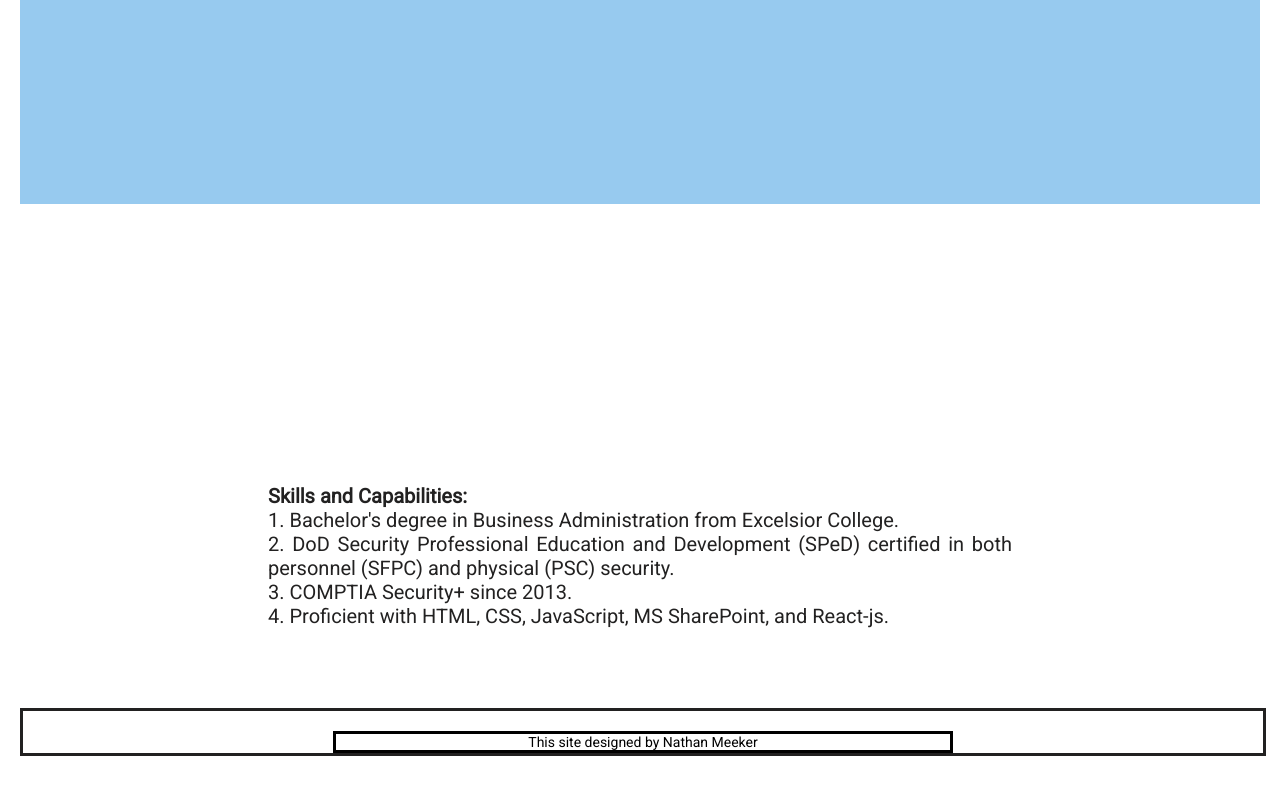
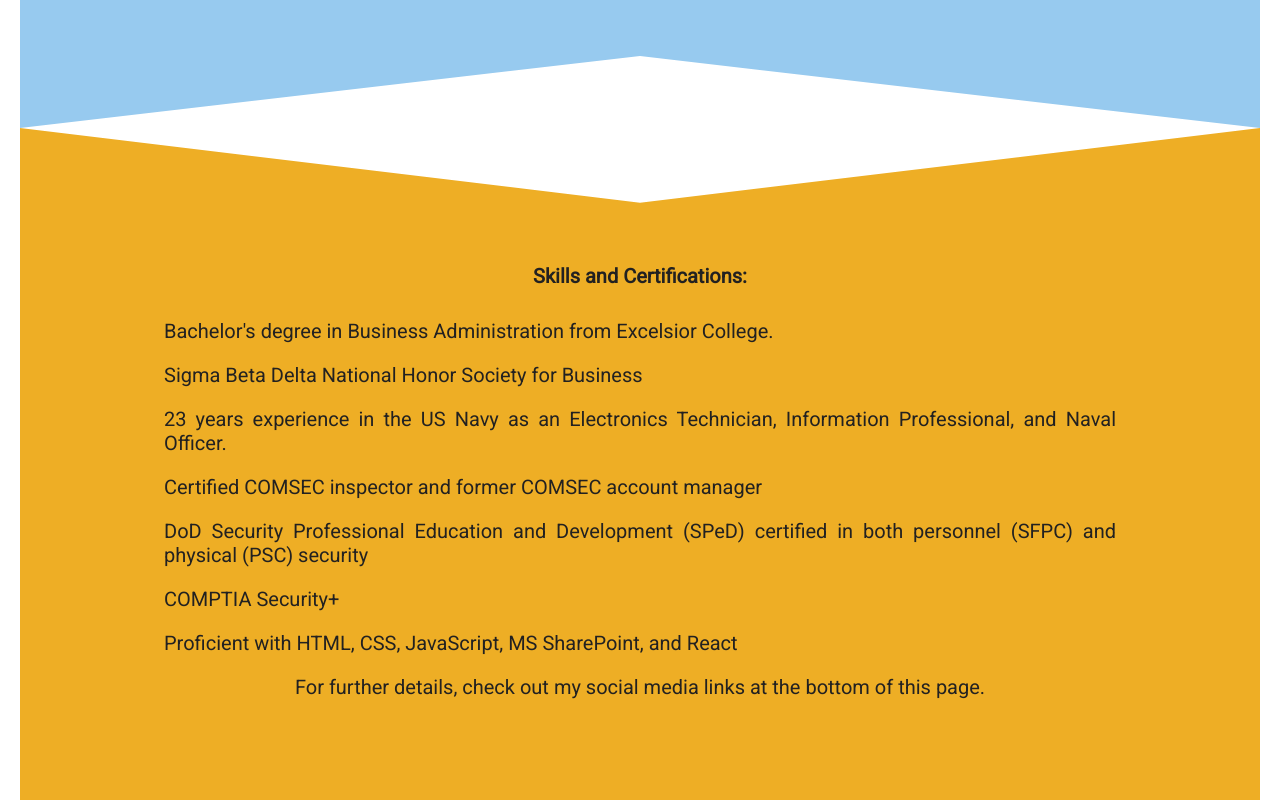
Before and after one commit to navsubrm/portfolio-page, a plain HTML site: page index.html in a window 1280 px wide. Shown: the part 1260-2060 px from the top of the page. Before the commit the page ends 2036 px from the top, so only its background shows below. Drawn offline with Linux system fonts and the light colour scheme.

Commit message:
updated experience Section
Made changes to experience and correct some dificiencies in the section shaping.

```diff
--- a/index.html
+++ b/index.html
@@ -13,9 +13,8 @@
        <div class="nav-menu">
          <nav>
            <ul>
-             <li><a href="#">Home</a></li>
              <li><a href="#aboutMe">About</a></li>
-             <li><a href="#">Experience</a></li>
+             <li><a href="#skills-Certs">Experience</a></li>
              <li><a href="#">Samples</a></li>
            </ul>
          </nav>
@@ -38,18 +37,21 @@
          <p >I am a 23 year Navy veteran with a passion for finding and applying data-driven solutions to improve business outcomes.  Back story: I enlisted in the Navy in 1997 as a Submarine Communications Electronics Technician. After 16 years, I commissioned as a Communications Limited Duty Officer and Completed my Bachelor's in Business Administration.  I later transitioned to the Information Professional Corp and have been working on my MBA with an empahsis in Information Systems Management. I am a life-long learner, and started my journey to become a self-taught computer programmer earlier this year due to COVID-19 requiring most of the country to isolate at home.</p>
        </div>
         <div class="experience-container">
-          <h1>Skills and Capabilities:</h1>
-          <p>1. Bachelor's degree in Business Administration from Excelsior College.
-           <p> 2. DoD Security Professional Education and Development (SPeD) certified in both personnel (SFPC) and physical (PSC) security.</p>
-          <p>3. COMPTIA Security+ since 2013. </p>
-           <p>4. Proficient with HTML, CSS, JavaScript, MS SharePoint, and React-js.</p>
-          <a href="http://www.w3.org/html/logo/">
-     <!--<img src="https://www.w3.org/html/logo/badge/html5-badge-h-solo.png" width="63" height="64" alt="HTML5 Powered" title="HTML5 Powered">
-     </a>-->
+          <h1><a name="skills-Certs">Skills and Certifications:</a></h1>
+          <ul>
+            <li>Bachelor's degree in Business Administration from Excelsior College.</li>
+            <li>Sigma Beta Delta National Honor Society for Business</li>
+            <li>23 years experience in the US Navy as an Electronics Technician, Information Professional, and Naval Officer.</li>
+            <li>Certified COMSEC inspector and former COMSEC account manager</li>
+            <li>DoD Security Professional Education and Development (SPeD) certified in both personnel (SFPC) and physical (PSC) security</li>
+            <li>COMPTIA Security+</li>
+            <li>Proficient with HTML, CSS, JavaScript, MS SharePoint, and React</li>
+          </ul>
+          <p>For further details, check out my social media links at the bottom of this page.</p>
         </div>
-
        <footer>
-         <div class="footer-info">This site designed by Nathan Meeker</div>
+         <div class="footer-left">This site designed by Nathan Meeker</div>
+         <div class="footer-right"></div>
          </footer>
      </div>
 
--- a/style.css
+++ b/style.css
@@ -4,7 +4,7 @@
   --main-text: rgba(34, 33, 33);
   --pri-text: #cafafe;
   --sec-text: #97caef;
-  --highlights: #fc4445;
+  --highlights: #eeae25;
 }
 
 * {
@@ -153,41 +153,50 @@ nav a {
   color: var(--sec-bg-color);
 }
 .about-container {
-  min-height: 700px;
+  min-height: 400px;
   transform: translateY(-19vh);
   background-color: var(--sec-text);
-  clip-path: polygon(0 20vh, 100% 0, 100% 100%, 0 100%);
-  padding-top: 12vh;
+  clip-path: polygon(0 20vh, 100% 0, 100% 100%, 50% 90%, 0% 100%);
+  padding-top: 20vh;
+  padding-bottom: 20vh;
 }
 .about-container p,
 .about-container h1,
 .about-container a,
-.experience-container p,
+.experience-container ul,
 .experience-container h1 {
-  width: 60%;
+  width: 80%;
   height: fit-content;
   text-align: justify;
   color: var(--main-text);
 }
+.about-container h1,
+.experience-container h1 {
+  text-align: center;
+  font-size: 1.3rem;
+  padding: 10px;
+}
 .experience-container {
-  height: 400px;
+  position: relative;
+  padding-top: 12vh;
+  min-height: 500px;
+  background-color: var(--highlights);
+  transform: translateY(-19vh);
+  padding-bottom: 19vh;
+  clip-path: polygon(0 0, 50% 10%, 100% 0, 100% 100%, 0% 100%);
 }
-
 footer {
-  padding-top: 20px;
   position: absolute;
   bottom: 0;
-  height: 50x;
+  height: 150px;
   border: solid;
   width: 100%;
 }
-.footer-info {
+.footer-left {
+  background-color: var(--main-bg-color);
   text-align: center;
-  font-size: 0.7rem;
-  color: black;
   margin-left: 50%;
   transform: translateX(-50%);
-  border: solid;
 }
 .gradient-text {
   background-color: #1f2b62;
```
